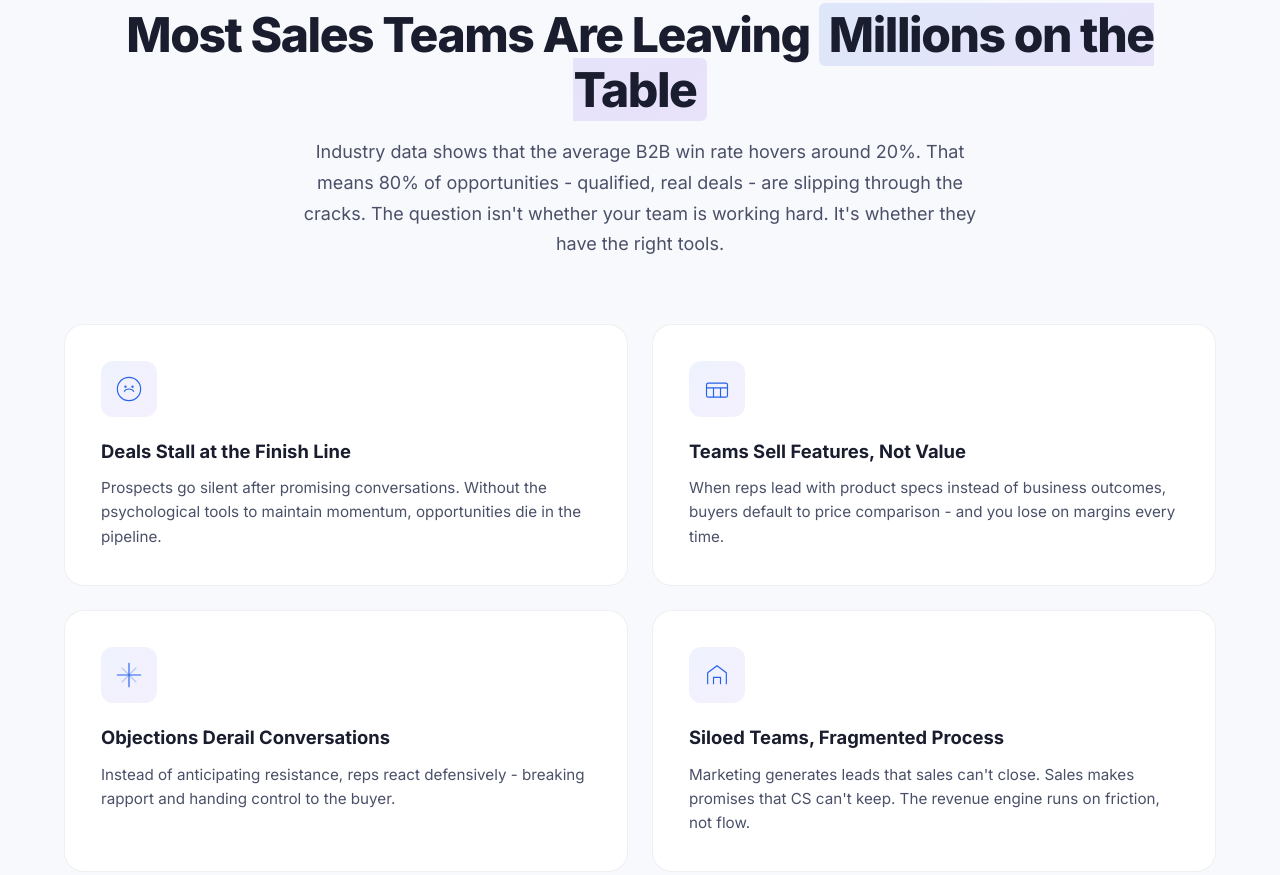
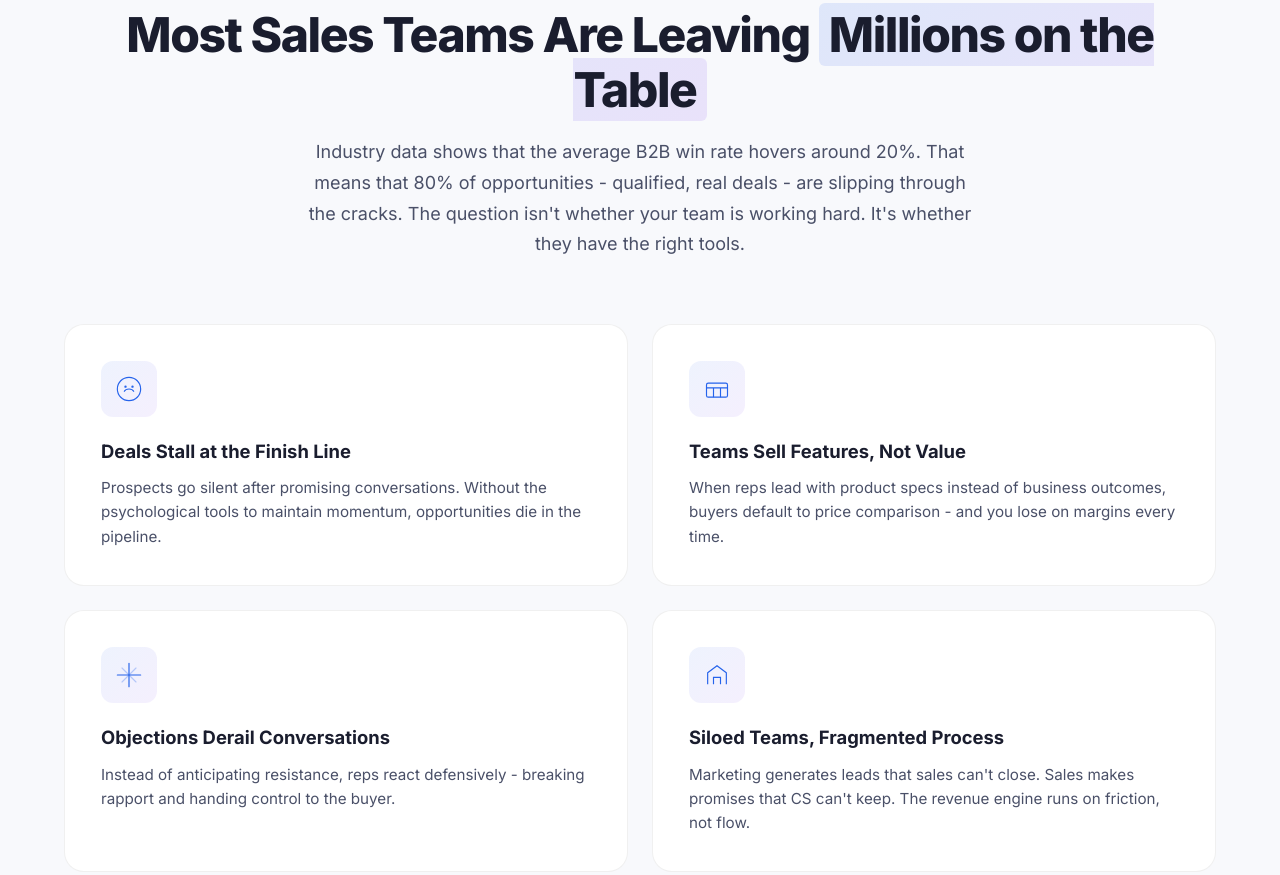
Before and after one commit to AlonLaor/TOP-website, a plain HTML site: page index.html in a window 1280 px wide. Shown: the part 1009-1884 px from the top of the page. Drawn offline with nearby package versions, Linux system fonts and the light colour scheme; a web font is replaced by a local one.

Commit message:
index.html

```diff
--- a/index.html
+++ b/index.html
@@ -85,7 +85,7 @@
       <div class="section-header">
         <span class="section-tag">The Reality Check</span>
         <h2 class="section-title">Most Sales Teams Are Leaving <span class="highlight">Millions on the Table</span></h2>
-        <p class="section-desc">Industry data shows that the average B2B win rate hovers around 20%. That means 80% of opportunities - qualified, real deals - are slipping through the cracks. The question isn't whether your team is working hard. It's whether they have the right tools.</p>
+        <p class="section-desc">Industry data shows that the average B2B win rate hovers around 20%. That means that 80% of opportunities - qualified, real deals - are slipping through the cracks. The question isn't whether your team is working hard. It's whether they have the right tools.</p>
       </div>
       <div class="pain-grid">
         <div class="pain-card" data-aos>
```
